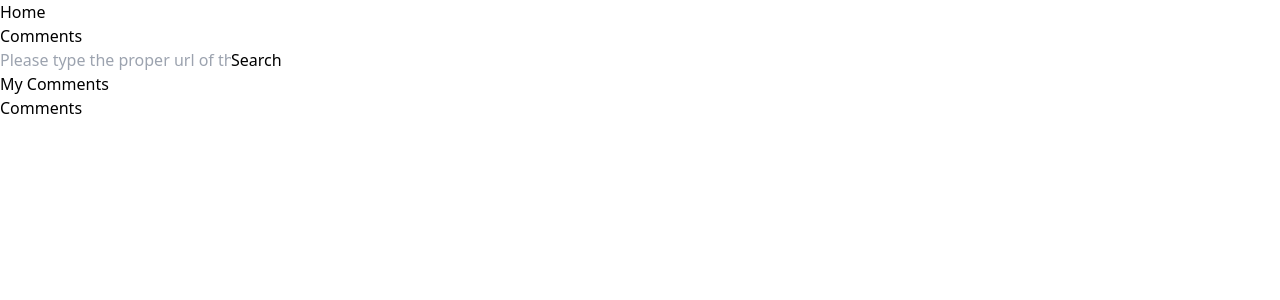
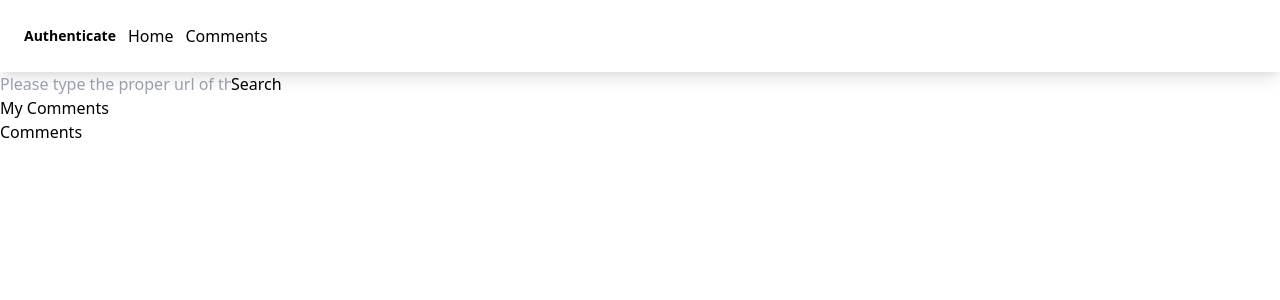
Before and after one commit to Bundy-Mundi/youtube-comments-manager, a React (Create React App) app in the folder frontend/: page /comments/1 in a window 1280 px wide. Shown: the top 300 px of the page. Built offline with nearby package versions, Linux system fonts and the light colour scheme.

Commit message:
Frontend CSS update

```diff
--- a/frontend/public/index.html
+++ b/frontend/public/index.html
@@ -24,6 +24,8 @@
       work correctly both with client-side routing and a non-root public URL.
       Learn how to configure a non-root public URL by running `npm run build`.
     -->
+    <!-- FontAwesome CDN -->
+    <link rel="stylesheet" href="https://pro.fontawesome.com/releases/v5.10.0/css/all.css" integrity="sha384-AYmEC3Yw5cVb3ZcuHtOA93w35dYTsvhLPVnYs9eStHfGJvOvKxVfELGroGkvsg+p" crossorigin="anonymous"/>
     <title>React App</title>
   </head>
   <body>
--- a/frontend/src/App.js
+++ b/frontend/src/App.js
@@ -7,17 +7,38 @@ import Home from "./pages/Home";
 import Nav from "./components/Nav";
 import Error404 from "./components/404";
 import Comments from "./pages/Comments/index";
+import Login from "./pages/Login";
+import LayoutDefault from "./components/layouts/Layout.Default";
+import LayoutAuth from "./components/layouts/Layout.Auth";
+import { useState } from "react";
+
 function App() {
+  const [auth, setAuth] = useState(true);
   return (
     <Router>
-      <Nav/>
+      <Nav auth={auth} setAuth={setAuth}/>
       <Switch>
+        {
+          auth ?
+          <>
           <Route exact path="/">
+            <LayoutDefault>
               <Home/>
+            </LayoutDefault>
           </Route>
           <Route path="/comments">
             <Comments/>
           </Route>
+          </>
+            :
+          <>
+          <Route exact path="/">
+            <LayoutAuth>
+              <Login/>
+            </LayoutAuth>
+          </Route>
+          </>
+        }
         <Route>
           <Error404/>
         </Route>
--- a/frontend/src/components/Nav.jsx
+++ b/frontend/src/components/Nav.jsx
@@ -1,18 +1,43 @@
-import React from "react";
+import React, {useState} from "react";
 import { NavLink } from "react-router-dom";
 
-const activeStyle = {
-    fontWeight: "bold",
-    color: "red"
-}
+const listClass = "mr-3";
 
-const Nav = () => {
+const Nav = ({ auth, setAuth }) => {
+    const [ menuopen, setMenuopen ] = useState(false);
     return (
-        <nav>
-            <ul>
-                <li><NavLink to="/">Home</NavLink></li>
-                <li><NavLink to="/comments" >Comments</NavLink></li>
+        <nav className="w-full bg-opacity-10 sticky top-0 z-50 p-6 flex items-center justify-start shadow-lg">
+            <ul className="hidden flex-row items-center md:flex lg:flex xl:flex 2xl:flex">
+                <li className="cursor-pointer font-bold text-sm mr-3" onClick={()=>setAuth(!auth)}>Authenticate</li>
+                <li className={listClass}><NavLink to="/">Home</NavLink></li>
+                {
+                    auth ?
+                    <>
+                        <li className={listClass}><NavLink to="/comments" >Comments</NavLink></li>
+                    </>
+                        :
+                    null
+                }
             </ul>
+            <div id="hamburger" className="md:hidden lg:hidden xl:hidden 2xl:hidden">
+                <i onClick={()=>setMenuopen(!menuopen)} className="text-3xl fas fa-hamburger cursor-pointer"></i>
+            </div>
+            {
+                menuopen ?
+                <ul className="absolute top-5 flex items-center">
+                    <li className={listClass}><NavLink to="/">Home</NavLink></li>
+                    {
+                        auth ?
+                        <>
+                            <li className={listClass}><NavLink to="/comments" >Comments</NavLink></li>
+                        </>
+                            :
+                        null
+                    }
+                </ul>
+                    :
+                null
+            }
         </nav>
     )
 };
--- /dev/null
+++ b/frontend/src/components/layouts/Layout.Auth.jsx
@@ -0,0 +1,11 @@
+import React from "react";
+
+const LayoutAuth = ({children}) => {
+    return(
+        <div className="w-full h-screen flex items-center justify-center">
+            {children}
+        </div>
+    )
+}
+
+export default LayoutAuth;
--- a/frontend/src/components/Layout.Default.jsx
+++ b/frontend/src/components/layouts/Layout.Default.jsx
@@ -2,7 +2,7 @@ import React from "react";
 
 const LayoutDefault = ({children}) => {
     return(
-        <div>
+        <div className="z-0 p-6 w-full h-auto flex items-center justify-center">
             {children}
         </div>
     )
--- a/frontend/src/pages/Home.jsx
+++ b/frontend/src/pages/Home.jsx
@@ -2,8 +2,11 @@ import React from "react";
 
 function Home () {
     return(
-        <div>
-            <h1>HOME</h1>
+        <div className="">
+            <section className="h-screen w-full">Section 1</section>
+            <section className="h-screen w-full">Section 2</section>
+            <section className="h-screen w-full">Section 3</section>
+            <section className="h-screen w-full">Section 4</section>
         </div>
     )
 };
--- /dev/null
+++ b/frontend/src/pages/Login.jsx
@@ -0,0 +1,17 @@
+import React from "react";
+
+function Login () {
+    let YOUTUBE_AUTH_URL = process.env.NODE_ENV === "development" ? "http://localhost:4000/api/v1/auth/youtube" : "/api/v1/auth/youtube";
+    return(
+        <div className="w-64 h-64 flex items-center justify-center">
+            <a className="h-12 px-3 flex text-white items-center justify-center rounded bg-red-600 hover:bg-red-700" href={YOUTUBE_AUTH_URL} >
+                <button className="flex flex-row items-center justify-center">
+                    <i className="text-2xl fab fa-youtube mr-3"></i>
+                    <p className="h-full text-sm font-bold">Get Started with YouTube</p>
+                </button>
+            </a>
+        </div>
+    )
+};
+
+export default Login;
```
Also changed, not shown: 1 other file (tests, documents, lock files or other folders). Lines whose indentation alone changed are shown as unchanged.
